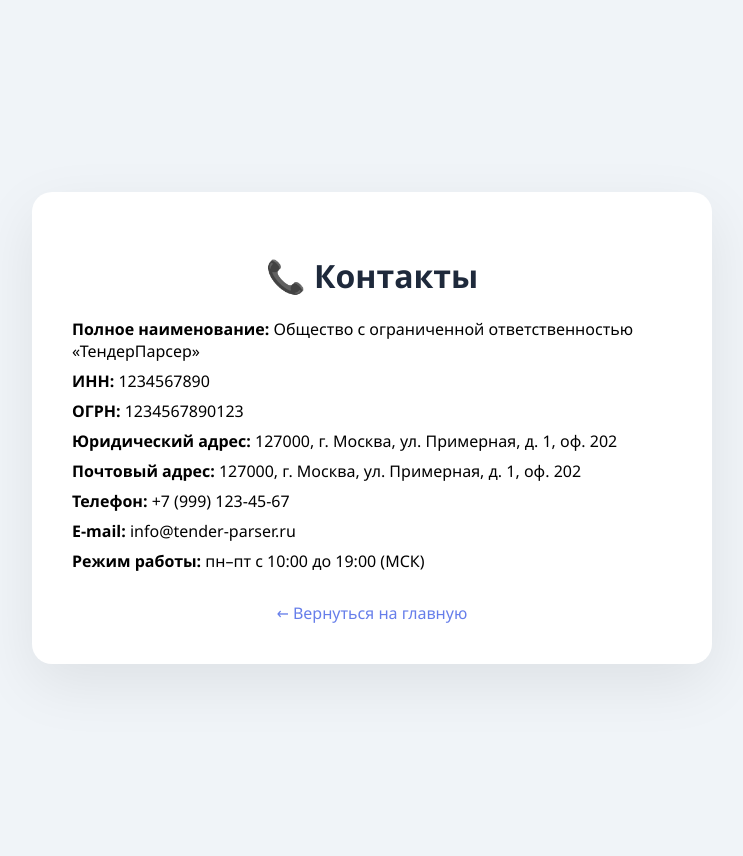
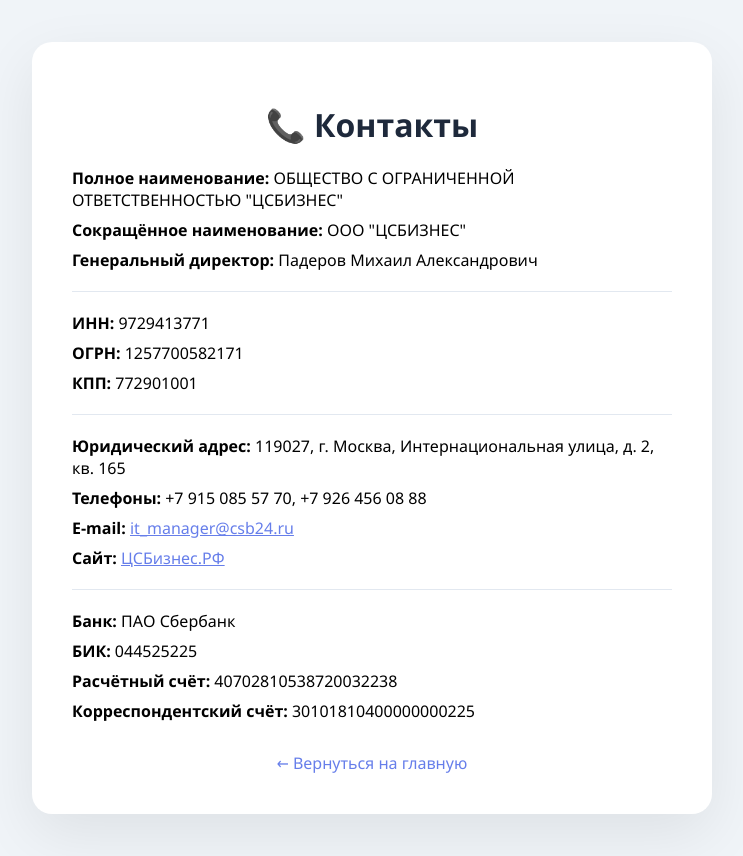
Before and after one commit to danilamozh-maker/tender-parser, a FastAPI app: page /contacts in a window 1280 px wide. Shown: the whole page, without its empty margins (268-1011 px from the left). Run offline with FastAPI, Linux system fonts and the light colour scheme.

Commit message:
Update contacts.html

```diff
--- a/templates/contacts.html
+++ b/templates/contacts.html
@@ -12,21 +12,39 @@
         .info p { margin: 8px 0; }
         .back { text-align: center; margin-top: 30px; }
         .back a { color: #667eea; text-decoration: none; }
+        .divider { border: none; border-top: 1px solid #e2e8f0; margin: 20px 0; }
     </style>
 </head>
 <body>
 <div class="card">
     <h1>📞 Контакты</h1>
+
     <div class="info">
-        <p><strong>Полное наименование:</strong> Общество с ограниченной ответственностью «ТендерПарсер»</p>
-        <p><strong>ИНН:</strong> 1234567890</p>
-        <p><strong>ОГРН:</strong> 1234567890123</p>
-        <p><strong>Юридический адрес:</strong> 127000, г. Москва, ул. Примерная, д. 1, оф. 202</p>
-        <p><strong>Почтовый адрес:</strong> 127000, г. Москва, ул. Примерная, д. 1, оф. 202</p>
-        <p><strong>Телефон:</strong> +7 (999) 123-45-67</p>
-        <p><strong>E-mail:</strong> info@tender-parser.ru</p>
-        <p><strong>Режим работы:</strong> пн–пт с 10:00 до 19:00 (МСК)</p>
+        <p><strong>Полное наименование:</strong> ОБЩЕСТВО С ОГРАНИЧЕННОЙ ОТВЕТСТВЕННОСТЬЮ "ЦСБИЗНЕС"</p>
+        <p><strong>Сокращённое наименование:</strong> ООО "ЦСБИЗНЕС"</p>
+        <p><strong>Генеральный директор:</strong> Падеров Михаил Александрович</p>
+
+        <hr class="divider">
+
+        <p><strong>ИНН:</strong> 9729413771</p>
+        <p><strong>ОГРН:</strong> 1257700582171</p>
+        <p><strong>КПП:</strong> 772901001</p>
+
+        <hr class="divider">
+
+        <p><strong>Юридический адрес:</strong> 119027, г. Москва, Интернациональная улица, д. 2, кв. 165</p>
+        <p><strong>Телефоны:</strong> +7 915 085 57 70, +7 926 456 08 88</p>
+        <p><strong>E-mail:</strong> <a href="mailto:it_manager@csb24.ru" style="color: #667eea;">it_manager@csb24.ru</a></p>
+        <p><strong>Сайт:</strong> <a href="https://ЦСБизнес.РФ" target="_blank" style="color: #667eea;">ЦСБизнес.РФ</a></p>
+
+        <hr class="divider">
+
+        <p><strong>Банк:</strong> ПАО Сбербанк</p>
+        <p><strong>БИК:</strong> 044525225</p>
+        <p><strong>Расчётный счёт:</strong> 40702810538720032238</p>
+        <p><strong>Корреспондентский счёт:</strong> 30101810400000000225</p>
     </div>
+
     <div class="back">
         <a href="/">← Вернуться на главную</a>
     </div>
```
